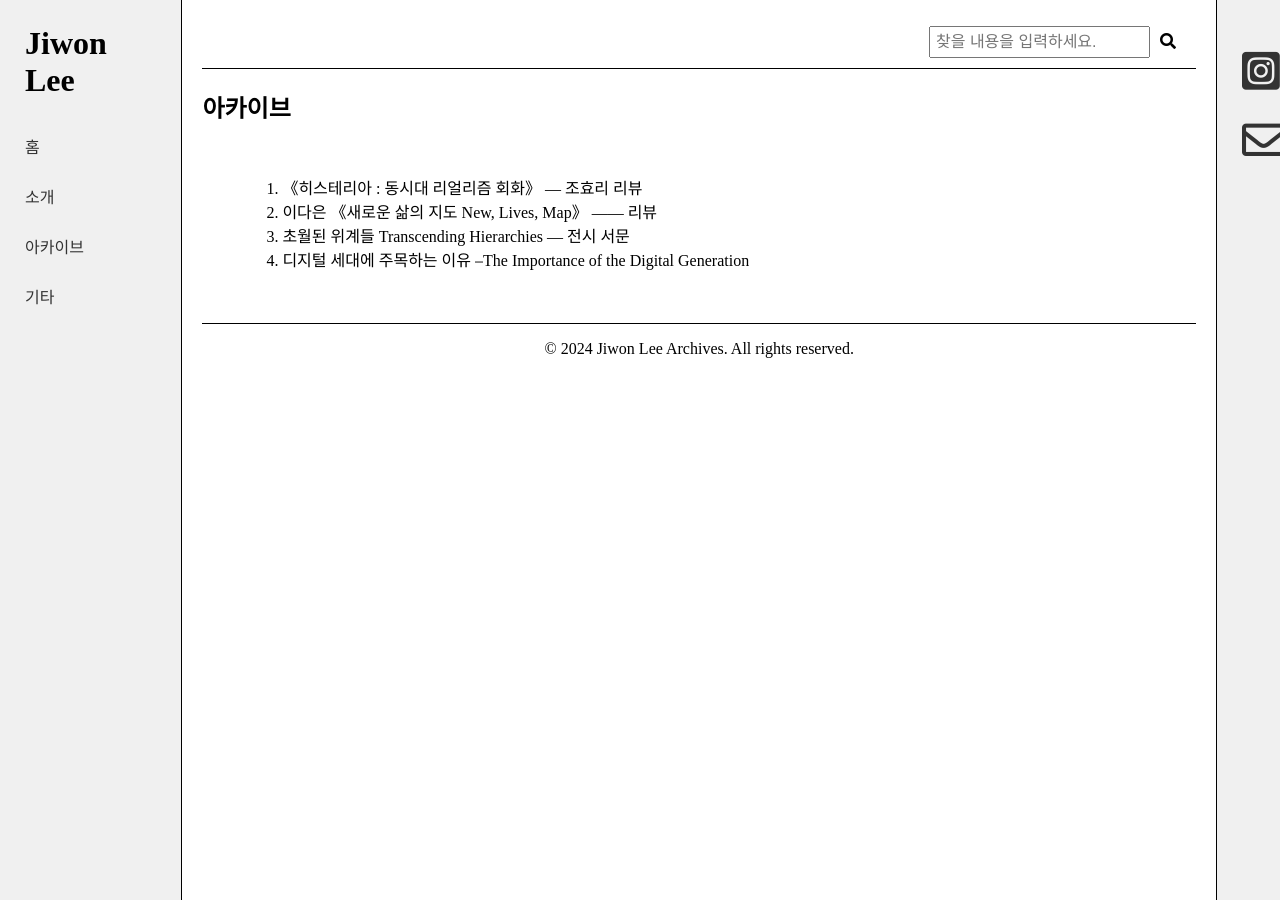
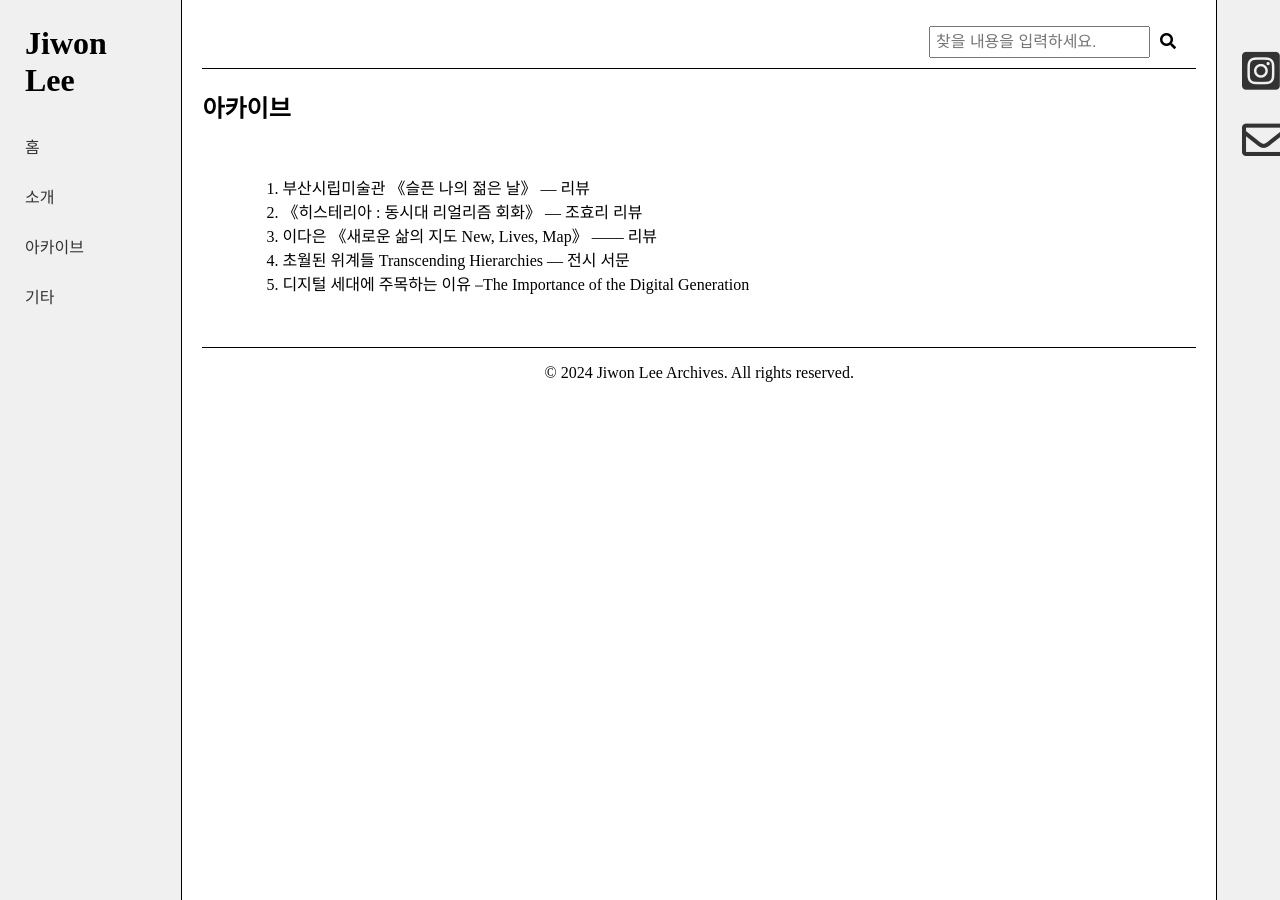
Before and after one commit to LfayeJ/archives, a Jekyll site: the page built from archive.md, in a window 1280 px wide. Built offline with Jekyll 4.4.1, drawn with Linux system fonts in a browser that asks for light colours; some web fonts are replaced.

Commit message:
Update archive.md

```diff
--- a/archive.md
+++ b/archive.md
@@ -4,7 +4,8 @@ title: 아카이브
 ---
 ## 아카이브
 
-> 01. [《히스테리아 : 동시대 리얼리즘 회화》 — 조효리 리뷰](archives_0004.md)
-> 02. [이다은 《새로운 삶의 지도 New, Lives, Map》 —— 리뷰](archives_0003.md)
-> 03.  [초월된 위계들 Transcending Hierarchies — 전시 서문](archives_0002.md)
-> 04.  [디지털 세대에 주목하는 이유 ⎯The Importance of the Digital Generation](archives_0001.md)
+> 01. [부산시립미술관 《슬픈 나의 젊은 날》 — 리뷰](archives_0005.md)
+> 00. [《히스테리아 : 동시대 리얼리즘 회화》 — 조효리 리뷰](archives_0004.md)
+> 00. [이다은 《새로운 삶의 지도 New, Lives, Map》 —— 리뷰](archives_0003.md)
+> 00. [초월된 위계들 Transcending Hierarchies — 전시 서문](archives_0002.md)
+> 00. [디지털 세대에 주목하는 이유 ⎯The Importance of the Digital Generation](archives_0001.md)
```
